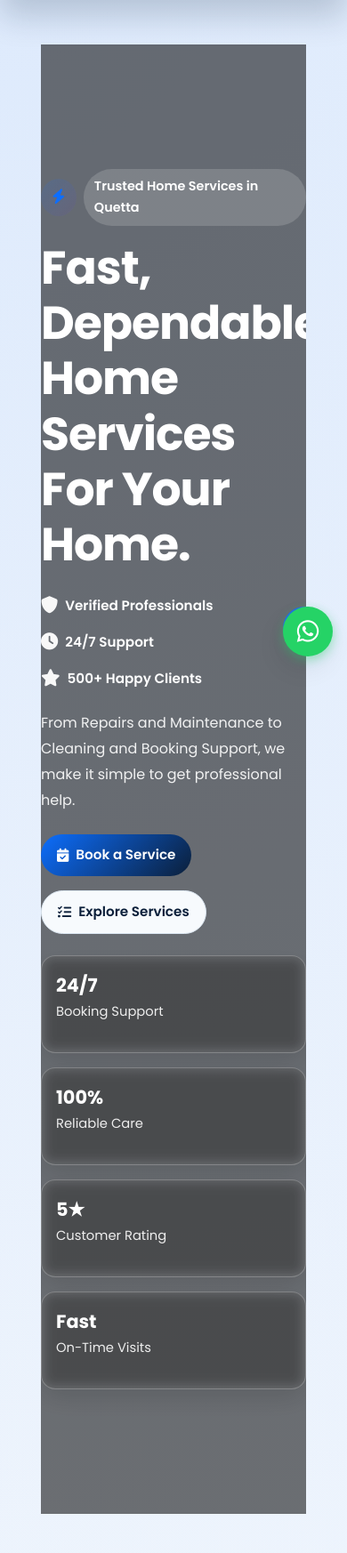
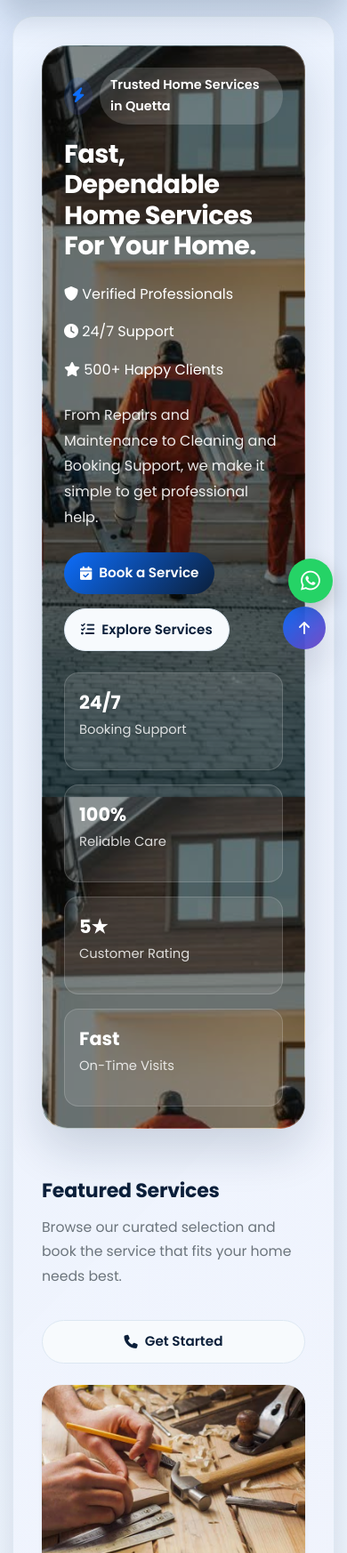
Before and after one commit to mahwishqamar04/quetta_serviceshub, a PHP site: page / in a window 390 px wide. Shown: the part 90-1836 px from the top of the page at 89% size. Run offline with PHP 8.4, Linux system fonts and the light colour scheme; data comes from the database, SQL or seed files in the repository.

Commit message:
Final project update

```diff
--- a/assets/styles.css
+++ b/assets/styles.css
@@ -237,10 +233,10 @@ img { max-width: 100%; }
 }
 
 .page-card {
-  background: transparent;
-  border: none;
+  background: var(--surface);
+  border: 1px solid rgba(220, 231, 242, 0.95);
   border-radius: 28px;
-  box-shadow: none;
+  box-shadow: var(--shadow-md);
   position: relative;
   overflow: hidden;
 }
@@ -249,12 +245,12 @@ img { max-width: 100%; }
   content: '';
   position: absolute;
   inset: 0;
-  background: transparent;
+  background: linear-gradient(135deg, rgba(13, 110, 253, 0.08), rgba(111, 66, 193, 0.04) 50%, transparent 80%);
   pointer-events: none;
 }
 
 .page-card--soft {
-  background: transparent;
+  background: linear-gradient(135deg, rgba(255,255,255,0.98), rgba(243,247,251,0.95));
 }
 
 .page-card:hover,
@@ -273,24 +269,6 @@ img { max-width: 100%; }
 .hero-section {
   padding: 28px;
   border-radius: var(--radius-lg);
-  position: relative;
-  overflow: hidden;
-  background-image: url('../images/background.jpg');
-  background-size: cover;
-  background-position: center;
-  background-repeat: no-repeat;
-  isolation: isolate;
-}
-.hero-section::before {
-  content: '';
-  position: absolute;
-  inset: 0;
-  background: rgba(0, 0, 0, 0.5);
-  z-index: 0;
-}
-.hero-section > * {
-  position: relative;
-  z-index: 1;
 }
 .hero-badge {
   display: inline-flex;
@@ -306,40 +284,18 @@ img { max-width: 100%; }
   font-size: clamp(1.8rem, 3.3vw, 2.8rem);
   line-height: 1.2;
   margin: 0 0 12px;
-  color: var(--white);
 }
 .hero-section p {
   font-size: 1.02rem;
   line-height: 1.8;
   color: rgba(255,255,255,0.92);
 }
-.trust-badges {
-  display: flex;
-  flex-wrap: wrap;
-  gap: 16px;
-  margin: 20px 0;
-}
-.trust-badge {
-  display: inline-flex;
-  align-items: center;
-  gap: 8px;
-  color: var(--white);
-  font-weight: 600;
-  font-size: 0.95rem;
-}
-.trust-badge i {
-  font-size: 1.2rem;
-  opacity: 0.95;
-}
 .stat-box {
-  background: rgba(255,255,255,0.12);
-  border: 1px solid rgba(255,255,255,0.22);
+  background: rgba(255,255,255,0.1);
+  border: 1px solid rgba(255,255,255,0.16);
   border-radius: var(--radius-md);
   padding: 16px;
   min-height: 110px;
-  backdrop-filter: blur(8px);
-  -webkit-backdrop-filter: blur(8px);
-  box-shadow: 0 12px 28px rgba(0, 0, 0, 0.12);
 }
 .stat-box .stat-value {
   font-size: 1.3rem;
@@ -347,7 +303,7 @@ img { max-width: 100%; }
   color: var(--white);
 }
 .stat-box .stat-label {
-  color: rgba(255,255,255,0.9);
+  color: rgba(255,255,255,0.82);
   font-size: 0.92rem;
 }
 .section-block {
@@ -970,15 +919,14 @@ body.login-page {
 }
 
 .hero-panel {
-  background: transparent;
+  background: linear-gradient(135deg, var(--primary) 0%, var(--secondary) 100%);
   color: var(--white);
   border-radius: 28px;
   padding: 38px;
-  box-shadow: none;
-  border: none;
+  box-shadow: 0 24px 50px rgba(10, 35, 66, 0.16);
+  border: 1px solid rgba(255,255,255,0.16);
 }
-.hero-panel h1, .hero-panel h2, .hero-panel h3 { margin: 0 0 10px; font-weight: 700; letter-spacing: -0.02em; color: var(--white); }
-.hero-section h1 { font-size: 52px; font-weight: 700; }
+.hero-panel h1, .hero-panel h2, .hero-panel h3 { margin: 0 0 10px; font-weight: 700; letter-spacing: -0.02em; }
 .hero-panel p { margin: 0; color: rgba(255,255,255,0.9); font-size: 1rem; }
 .hero-panel--compact { margin-bottom: 24px; }
 .hero-panel--spaced { margin-bottom: 24px; }
@@ -1197,86 +1144,128 @@ textarea { min-height: 108px; resize: vertical; }
 
 @media (max-width: 992px) { .grid-2, .grid-3 { grid-template-columns: 1fr; } }
 @media (max-width: 768px) { .page-shell { padding: 18px 14px 32px; } .hero-panel { padding: 24px; } .service-card img { height: 190px; } }
+/* =========================================================
+   HERO SECTION BACKGROUND IMAGE
+   ---------------------------------------------------------
+   This adds the background image behind the hero content.
+   The image is stored inside assets/images/.
+   ========================================================= */
+
 .hero-section {
-    background-image: url('../images/background.jpg');
+    /* Hero background image */
+
+    background-image: url('../images/hero-bg.jpg');
+
+    /* Make the image cover the complete hero section */
     background-size: cover;
+
+    /* Keep the center of the image visible */
     background-position: center;
+
+    /* Prevent the image from repeating */
+    background-repeat: no-repeat;
+
+    /* Keep the background fixed while scrolling */
     background-attachment: fixed;
-    background-repeat: no-repeat;
+
+    /* Required for the overlay positioning */
     position: relative;
-    border-radius: 0;
-    overflow: hidden;
-    padding: 140px 0;
-    isolation: isolate;
 }
+
+/* =========================================================
+   DARK OVERLAY
+   ---------------------------------------------------------
+   This makes the white hero text easier to read.
+   ========================================================= */
 
 .hero-section::before {
     content: '';
+
     position: absolute;
-    inset: 0;
-    background: rgba(0, 0, 0, 0.55);
+    top: 0;
+    left: 0;
+
+    width: 100%;
+    height: 100%;
+
+    /* 40% dark overlay */
+    background: rgba(0, 0, 0, 0.4);
+
+    /* Put overlay behind the hero content */
     z-index: 1;
+
+    /* Match the hero section's rounded corners */
+    border-radius: 28px;
 }
+
+/* =========================================================
+   HERO CONTENT
+   ---------------------------------------------------------
+   Keeps text, buttons and other content above the overlay.
+   ========================================================= */
 
 .hero-section > * {
     position: relative;
+
+    /* Put content above the dark overlay */
     z-index: 2;
 }
-
-.hero-section .col-md-6 .rounded-4 {
-    background: rgba(255, 255, 255, 0.12) !important;
-    backdrop-filter: blur(8px);
-    border: 1px solid rgba(255, 255, 255, 0.2);
+/* ==================== WhatsApp Floating Button ==================== */
+.whatsapp-float {
+    position: fixed;
+    right: 24px;
+    bottom: 84px;
+    width: 54px;
+    height: 54px;
+    border-radius: 50%;
+    background: #25D366;
+    color: #ffffff;
+    display: flex;
+    align-items: center;
+    justify-content: center;
+    font-size: 28px;
+    text-decoration: none;
+    box-shadow: 0 8px 22px rgba(0, 0, 0, 0.20);
+    z-index: 1000;
+    transition: all 0.25s ease;
 }
 
-/* ==================== Floating WhatsApp Button ==================== */
-.whatsapp-btn {
-  position: fixed;
-  bottom: 20px;
-  right: 20px;
-  width: 60px;
-  height: 60px;
-  background: #25D366;
-  color: var(--white);
-  border-radius: 50%;
-  display: inline-flex;
-  align-items: center;
-  justify-content: center;
-  font-size: 30px;
-  z-index: 999;
-  box-shadow: 0 4px 12px rgba(37, 211, 102, 0.4);
-  transition: transform 0.25s ease, box-shadow 0.25s ease, background 0.25s ease;
-  text-decoration: none;
+.whatsapp-float:hover {
+    color: #ffffff;
+    transform: translateY(-4px) scale(1.05);
+    box-shadow: 0 12px 28px rgba(0, 0, 0, 0.25);
 }
 
-.whatsapp-btn:hover {
-  transform: translateY(-3px) scale(1.08);
-  box-shadow: 0 8px 20px rgba(37, 211, 102, 0.5);
-  background: #20BA58;
+@media (max-width: 576px) {
+    .whatsapp-float {
+        right: 16px;
+        bottom: 76px;
+        width: 50px;
+        height: 50px;
+        font-size: 25px;
+    }
+}
+.whatsapp-button {
+    position: fixed;
+    right: 22px;
+    bottom: 22px;
+    width: 58px;
+    height: 58px;
+    border-radius: 50%;
+    background: #25D366;
+    color: #ffffff;
+    display: flex;
+    align-items: center;
+    justify-content: center;
+    font-size: 30px;
+    text-decoration: none;
+    box-shadow: 0 8px 22px rgba(0, 0, 0, 0.22);
+    z-index: 9999;
+    transition: all 0.25s ease;
 }
 
-.whatsapp-btn:active {
-  transform: scale(0.95);
+.whatsapp-button:hover {
+    color: #ffffff;
+    transform: translateY(-4px) scale(1.05);
+    box-shadow: 0 12px 28px rgba(0, 0, 0, 0.28);
 }
-
-@media (max-width: 768px) {
-  .whatsapp-btn {
-    bottom: 16px;
-    right: 16px;
-    width: 56px;
-    height: 56px;
-    font-size: 28px;
-  }
-}
-/* REMOVE BLUE BACKGROUND FROM HERO PANEL */
-.hero-panel, .page-card {
-    background: transparent !important;
-    box-shadow: none !important;
-    border: none !important;
-}
-
-/* HERO SECTION HEADING BOLD */
-.hero-section h1 {
-    font-size: 52px !important;
-    font-weight: 800 !important;
-}
--- a/quettaserviceshub_db.sql
+++ b/database/quettaserviceshub_db.sql
@@ -3,7 +3,7 @@
 -- https://www.phpmyadmin.net/
 --
 -- Host: 127.0.0.1:3307
--- Generation Time: Aug 12, 2026 at 07:27 AM
+-- Generation Time: Aug 17, 2026 at 08:28 AM
 -- Server version: 10.4.32-MariaDB
 -- PHP Version: 8.2.12
 
--- a/index.php
+++ b/index.php
@@ -396,5 +396,13 @@ if ($conn) {
             section.style.animationDelay = (index * 80) + 'ms';
         });
     </script>
-</body>
+<a href="https://wa.me/923001234567?text=Hello%20Quetta%20Services%20Hub%2C%20I%20need%20information%20about%20your%20services."
+   class="whatsapp-float"
+   target="_blank"
+   rel="noopener noreferrer"
+   aria-label="Contact us on WhatsApp">
+    <i class="fab fa-whatsapp"></i>
+</a>
+
+    </body>
 </html>
```
Also changed, not shown: other parts of assets/styles.css (+16 -28 lines), admin_dashboard.php (+62 -5 lines), book.php (+14 -2 lines), test.php (deleted, +0 -11 lines), images/background1.jpg (deleted), images/hero-bg.jpg (added), images/images.jpg (added), services.php (line endings or trailing spaces), 2 other files.
